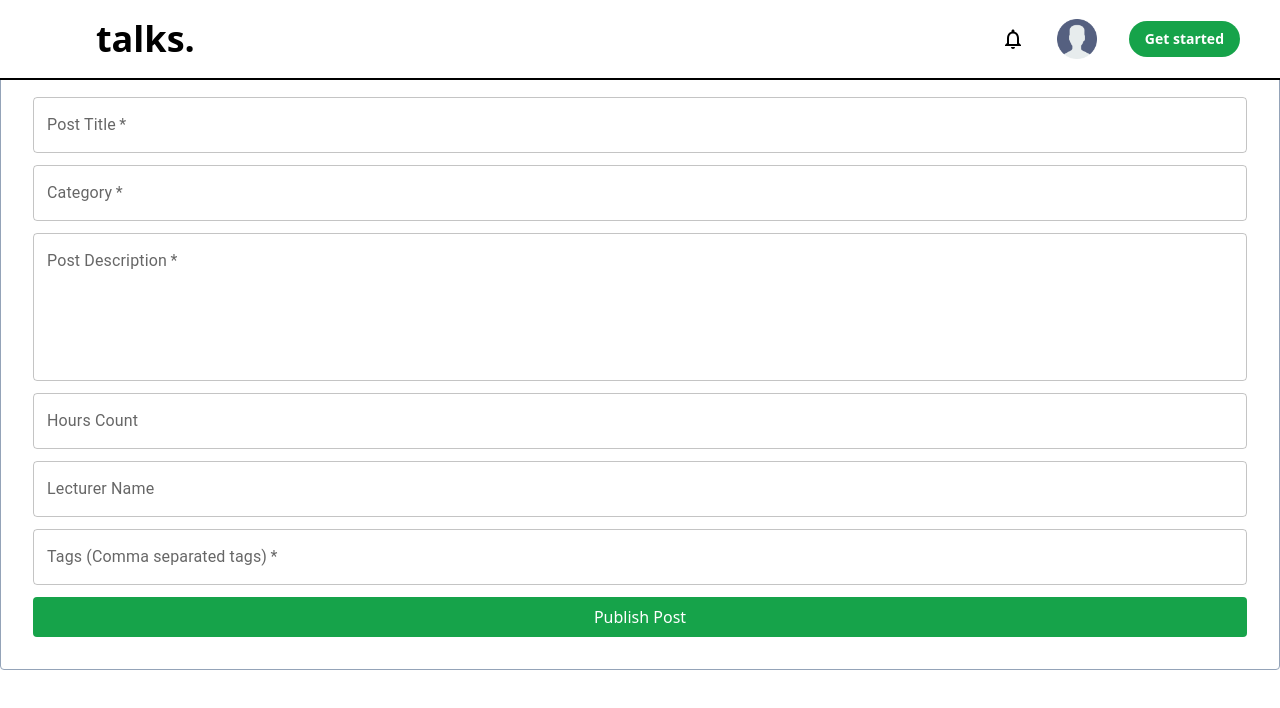
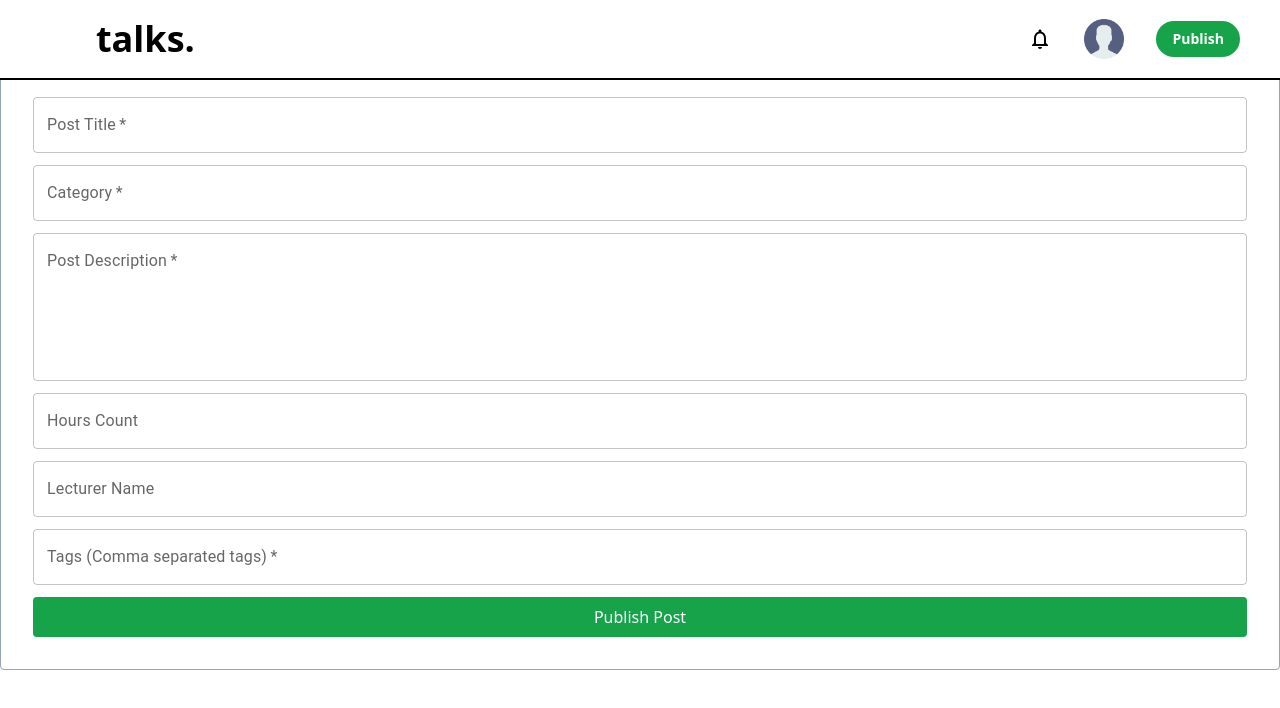
Before and after one commit to sumeraruwen/Blog-Site, a React (Create React App) app: page /Write in a window 1280 px wide. Shown: the top 708 px of the page. Built offline with nearby package versions, Linux system fonts and the light colour scheme.

Commit message:
content updated

```diff
--- a/src/components/Header3/Header3.tsx
+++ b/src/components/Header3/Header3.tsx
@@ -15,23 +15,22 @@ export default class Header3 extends Component {
 
                   {/* <h1 className="pl-20 text-4xl font-semibold ">talks.</h1> */}
                   <NavLink to={"/Profile"} className="pl-20 text-4xl font-semibold">
-                  talks.
-                      </NavLink>
+                    talks.
+                  </NavLink>
                 </section>
 
                 <section className="h-full w-1/2 flex justify-end gap-8 items-center pr-6 text-sm">
 
                 <NotificationsNoneOutlinedIcon  fontSize="medium" />
 
-            <NavLink to={"/Profile"}>
-            <img src={UserImage} alt="userImage" className="w-10 h-10" />
-          </NavLink>
-                  <button className="bg-green-600 text-white py-2 px-4 rounded-3xl font-semibold">Get started</button>
+                <NavLink to={"/Profile"}>
+                <img src={UserImage} alt="userImage" className="w-10 h-10" />
+                </NavLink>
+
+                <button className="bg-green-600 text-white py-2 px-4 rounded-3xl font-semibold">Publish</button>
 
 
                 </section >
-
-
 
               </div>
             </section>
```
